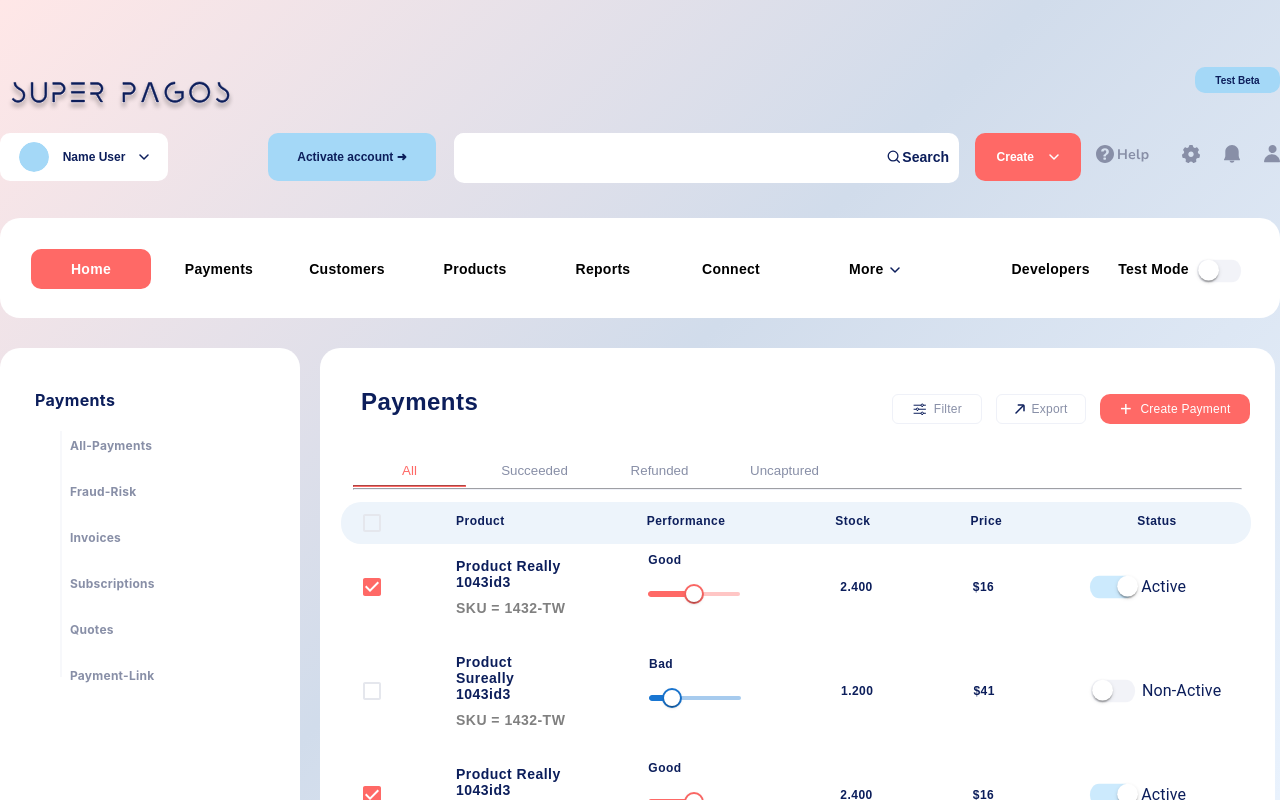
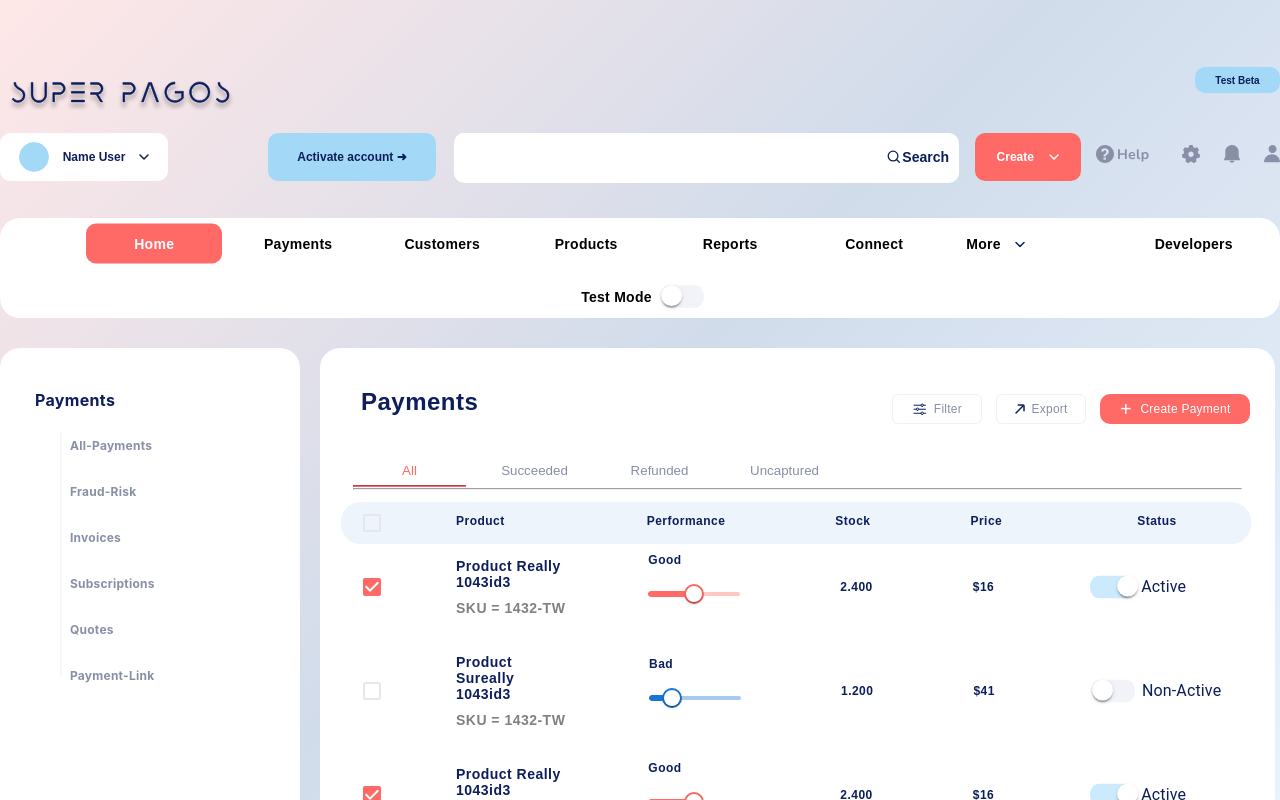
Before and after one commit to popo70023/learn-react-app, a React (Create React App) app: page /Payments/All-transactions in a window 1280 px wide. Shown: the top 800 px of the page. Built offline with nearby package versions, Linux system fonts and the light colour scheme.

Commit message:
feat: modify horizontal menu style to position

```diff
--- a/src/components/HorizontalMenu/HorizontalMenu.scss
+++ b/src/components/HorizontalMenu/HorizontalMenu.scss
@@ -3,7 +3,7 @@
   display: flex;
   align-items: center;
   position: relative;
-  height: 100px;
+  min-height: 100px;
   border: 1px solid black;
   background-color: white;
   border-radius: 20px;
@@ -12,16 +12,20 @@
   .button-group {
     position: absolute;
     left: 23px;
-    top: 31px;
+    top: 60%;
+    transform: translateY(-50%);
     display: flex;
     justify-content: center;
+    flex-wrap: wrap;
+    gap: 8px;
+    width: 100%;
     .horizontal-menu-link {
       text-decoration: none;
       color: black;
       .horizontal-menu-btn {
         width: 120px;
         height: 40px;
-        background-color: white;
+        background-color: transparent;
         display: flex;
         align-items: center;
         justify-content: center;
@@ -33,7 +37,7 @@
         font-weight: 550;
         line-height: normal;
         letter-spacing: 0.28px;
-        margin-left: 8px;
+        padding: 0 8px;
       }
       .horizontal-menu-btn-active{
         background-color: #ff6966;
@@ -54,8 +58,9 @@
     nav {
       ul {
         list-style: none;
-        margin-top: -2px;
-        margin-left: 2px;
+        padding: 0;
+        margin: 0;
+        transform: translateY(-2px);
         font-family: "Nunito Sans", sans-serif;
       }
     }
@@ -107,8 +112,6 @@
       position: absolute;
       width: 90px;
       background-color: white;
-      margin-left:-40px ;
-
     }
 
     .nav__submenu-item {
@@ -118,7 +121,7 @@
     }
     .dropdown-svg{
       margin-top: 18px;
-      margin-left: -10px;
+      transform: translateX(-10px);
       &.dropdown-svg-active {
         transform: rotate(180deg);
      }
@@ -132,16 +135,14 @@
       border-radius: 10px;
       border: none;
       margin-left: 77px;
-      margin-top: -1px;
+      transform: translateY(-1px);
     }
     .test-mode{
-      margin-left: -11px;
+      transform:translateX(-11px);
       margin-top: 0px;
     }
     .switch-button {
-      margin-left: -13px;
-      margin-top: -14px;
-      transform: scale(1.3,1.6) ;
+      transform:translateX(-40px) translateY(-8px) scale(1.3,1.6) ;
       .MuiSwitch-thumb {
         width: 16px;
         height: 13px;
--- a/src/components/HorizontalMenuResponsive/HorizontalMenuResponsive.scss
+++ b/src/components/HorizontalMenuResponsive/HorizontalMenuResponsive.scss
@@ -20,7 +20,7 @@
 
         .user-switch {
             position: relative;
-            margin-right: 50px;
+            margin-right: 10%;
             margin-bottom: 39px;
             background-color: transparent;
             color: #0C1E5B;
```
